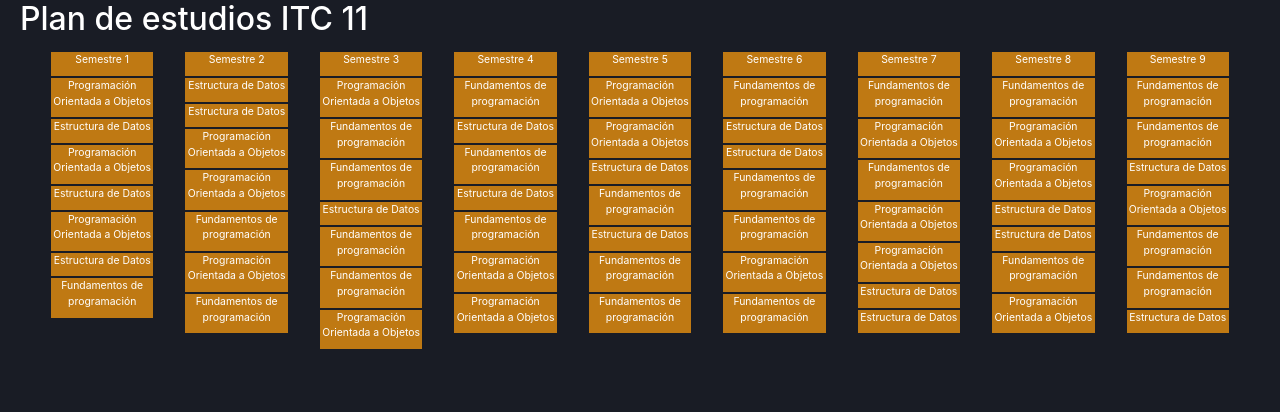
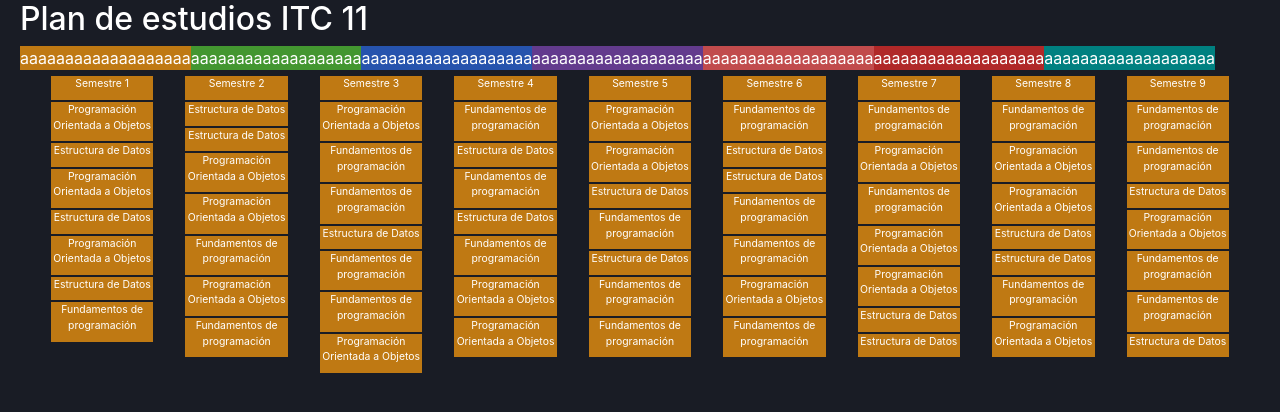
Before and after one commit to luispc111/PlanesDeEstudio, a React (Create React App) app: page /plan/itc_11 in a window 1280 px wide. Shown: the top 412 px of the page. Built offline with nearby package versions, Linux system fonts and the light colour scheme.

Commit message:
Cambio de color funcionando

```diff
--- a/src/components/PlanDeEstudio/PlanDeEstudio.js
+++ b/src/components/PlanDeEstudio/PlanDeEstudio.js
@@ -3,6 +3,14 @@ import { useParams } from "react-router-dom";
 import { Container, Row, Col } from 'react-bootstrap';
 
 // import Materia from './Materias/Materia';
+
+const BotonDeColor = ({ color, cambiarColorSeleccionado }) => {
+  return (
+    <div className={`bg-${color}`} onClick={() => cambiarColorSeleccionado(color)}>
+      aaaaaaaaaaaaaaaaaaa
+    </div>
+  )
+}
 
 const Materia = ({ nombre, tec21, colorSeleccionado, colorSemestre }) => {
 
@@ -48,6 +56,8 @@ export default function PlanDeEstudio() {
   const { clave } = useParams();
 
   const [planDeEstudios, setPlanDeEstudios] = useState({materias: []});
+
+  const [colores, setColores] = useState(["orange", "green", "blue", "purple", "pink", "red", "teal"]);
 
   const [colorSeleccionado, setColorSeleccionado] = useState('green')
 
@@ -97,6 +107,15 @@ export default function PlanDeEstudio() {
           Plan de estudios {planDeEstudios.nombre}
         </h2>
       </Row>
+      <Row>
+        {colores.map((color, indice) => (
+          <BotonDeColor
+            key={indice}
+            color={color}
+            cambiarColorSeleccionado={setColorSeleccionado}
+          />
+        ))}
+      </Row>
       <Row className="table">
         {planDeEstudios.materias.map((semestre, indice) => (
           <Semestre
```
